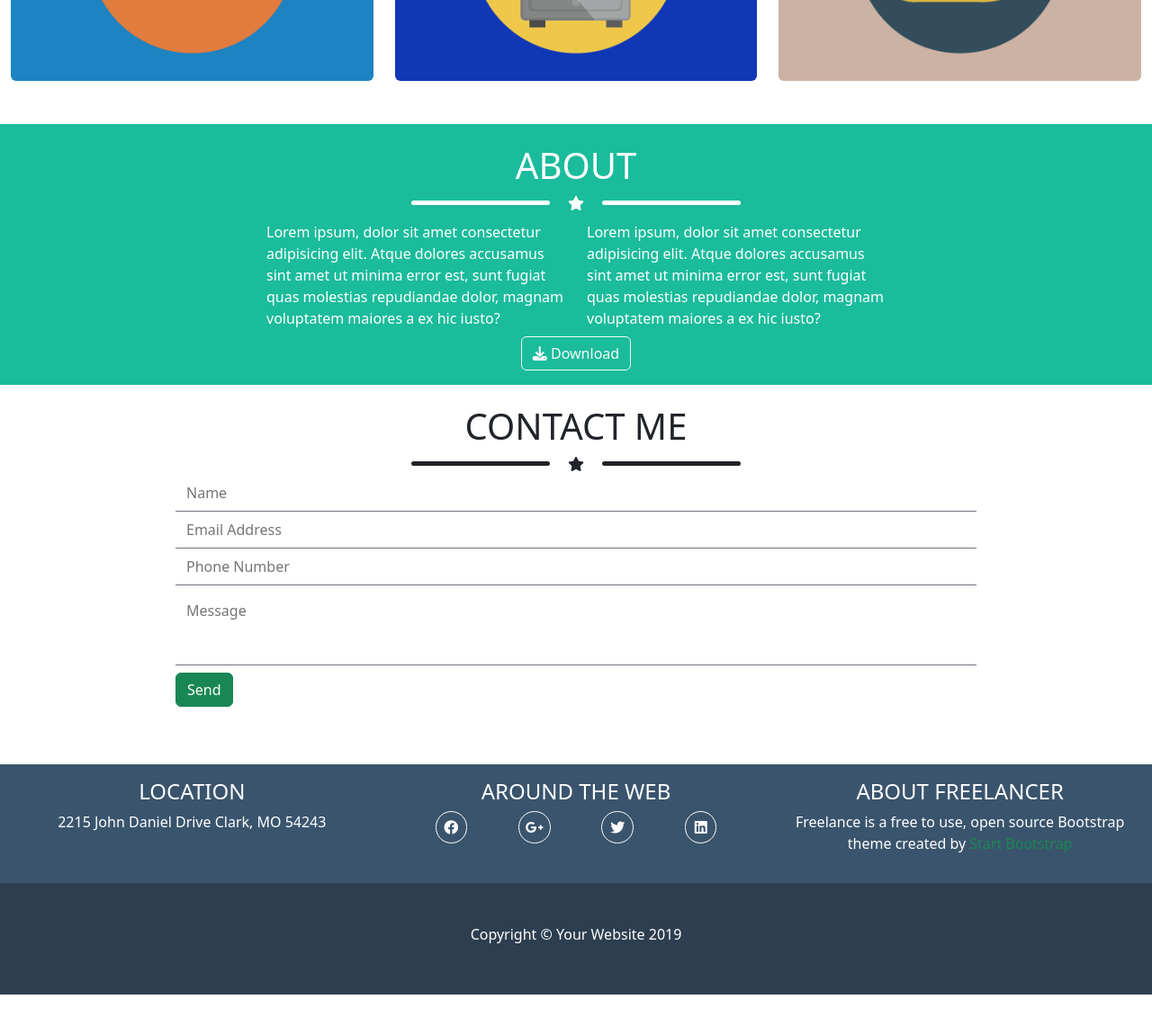
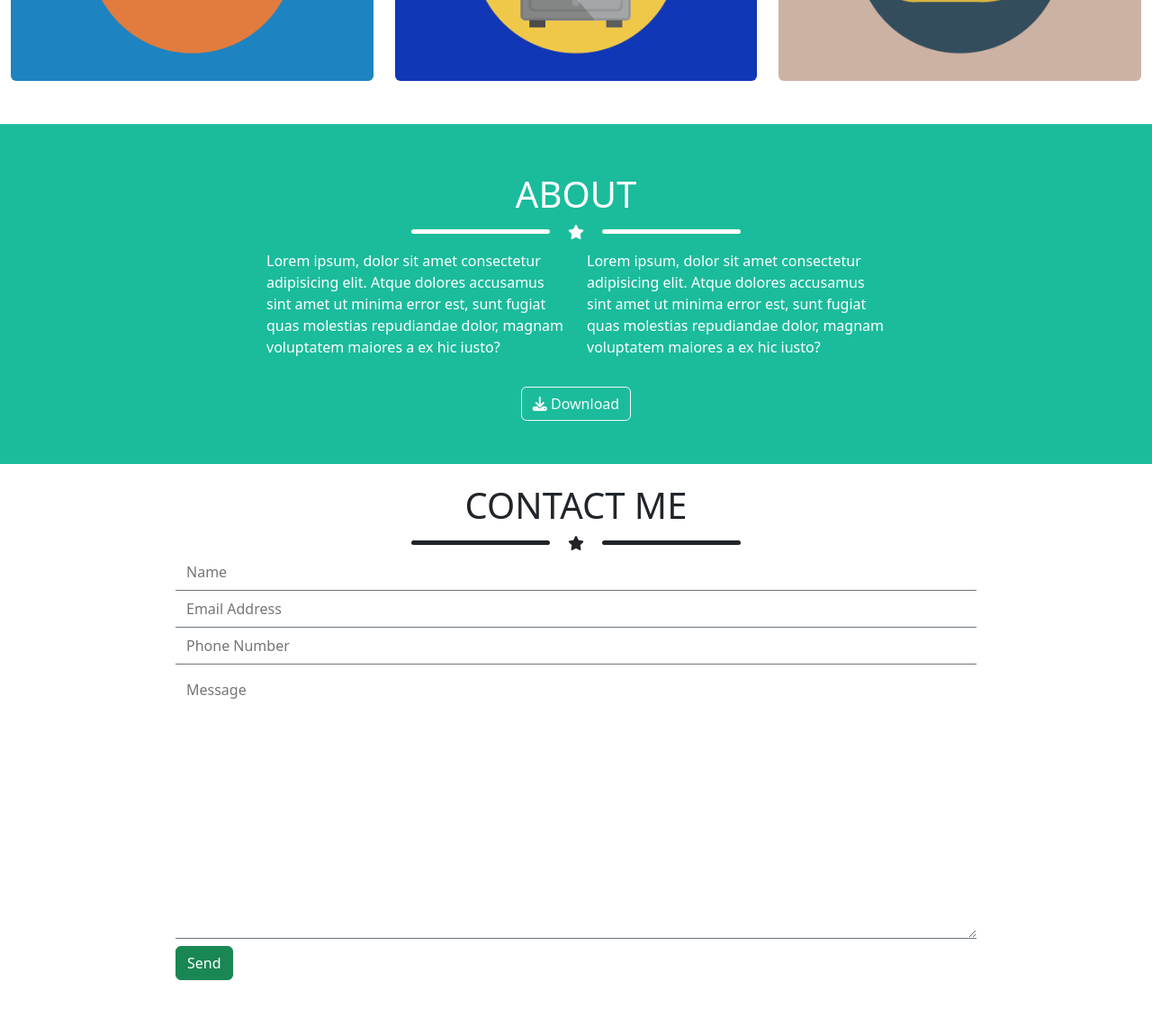
Before and after one commit to TommasoPezzola231/html-css-bootstrap-freelancer, a plain HTML site: page index.html in a window 1280 px wide. Shown: the part 1200-2341 px from the top of the page at 90% size. Before the commit the page ends 2306 px from the top, so only its background shows below. Drawn offline with nearby package versions, Linux system fonts and the light colour scheme.

Commit message:
feat,style

```diff
--- a/css/style.css
+++ b/css/style.css
@@ -1,10 +1,3 @@
-.my_height_700 {
-    height: 700px;
-}
-
-.my_height_300 {
-    height: 300px;
-}
 
 .my_bg_cyan       { background-color: #2c3e50; }
 .my_bg_green      { background-color: #1abc9c; }
--- a/index.html
+++ b/index.html
@@ -119,7 +119,7 @@
 
         <!--Terza sezione: About Us-->
         <section id="about" class="my_bg_green">
-            <div class="container-xl text-white py-3 px-5">
+            <div class="container-xl text-white py-5 px-5">
                 <div class="row">
                     <div class="col text-center text-uppercase fs-1">About</div>
                 </div>
@@ -142,7 +142,7 @@
                 </div>
                 <div class="row">
                     <div class="col text-center">
-                        <button type="button" class="btn btn-outline-light"><i class="fa-solid fa-download"></i> Download</button>
+                        <button type="button" class="btn btn-outline-light mt-4"><i class="fa-solid fa-download"></i> Download</button>
                     </div>
                 </div>
             </div>
@@ -178,7 +178,7 @@
                         <input class="col-10 py-2 border-0 border-bottom border-secondary" type="number" placeholder="Phone Number" required>
                     </div>
                     <div class="row justify-content-center">
-                        <input class="col-10 pt-3 pb-5 border-0 border-bottom border-secondary" type="text" placeholder="Message" required>
+                        <textarea class="col-10 pt-3 pb-5 border-0 border-bottom border-secondary" name="message" placeholder="Message" cols="30" rows="10" required></textarea>
                     </div>
                     <div class="row justify-content-center">
                         <div class="col-10">
```
